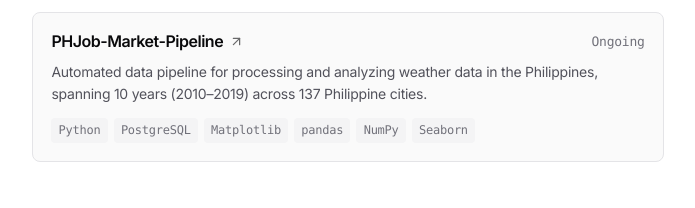
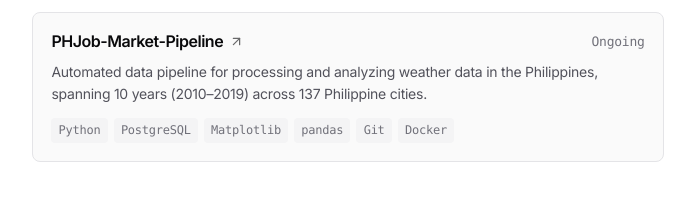
Before and after one commit to cruzatemanuel/portfolio_, a React (Vite) app: page /#/ in a window 1280 px wide. Shown: the part 906-1114 px from the top of the page, without its empty margins (292-987 px from the left). Built offline with nearby package versions, Linux system fonts and the light colour scheme.

Commit message:
fix: update project tags to include Git and Docker for improved relevance

```diff
--- a/src/content/index.ts
+++ b/src/content/index.ts
@@ -118,7 +118,7 @@ export const portfolioContent: PortfolioData = {
       destinationUrl: 'https://github.com/cruzatemanuel/PHJob-Market-Pipeline',
       accentColor: '#09090b',
       featured: true,
-      tags: ['Python', 'PostgreSQL', 'Matplotlib', 'pandas', 'NumPy', 'Seaborn'],
+      tags: ['Python', 'PostgreSQL', 'Matplotlib', 'pandas', 'Git', 'Docker'],
       description: 'Automated data pipeline for processing and analyzing weather data in the Philippines, spanning 10 years (2010–2019) across 137 Philippine cities.',
     },
   ],
```
